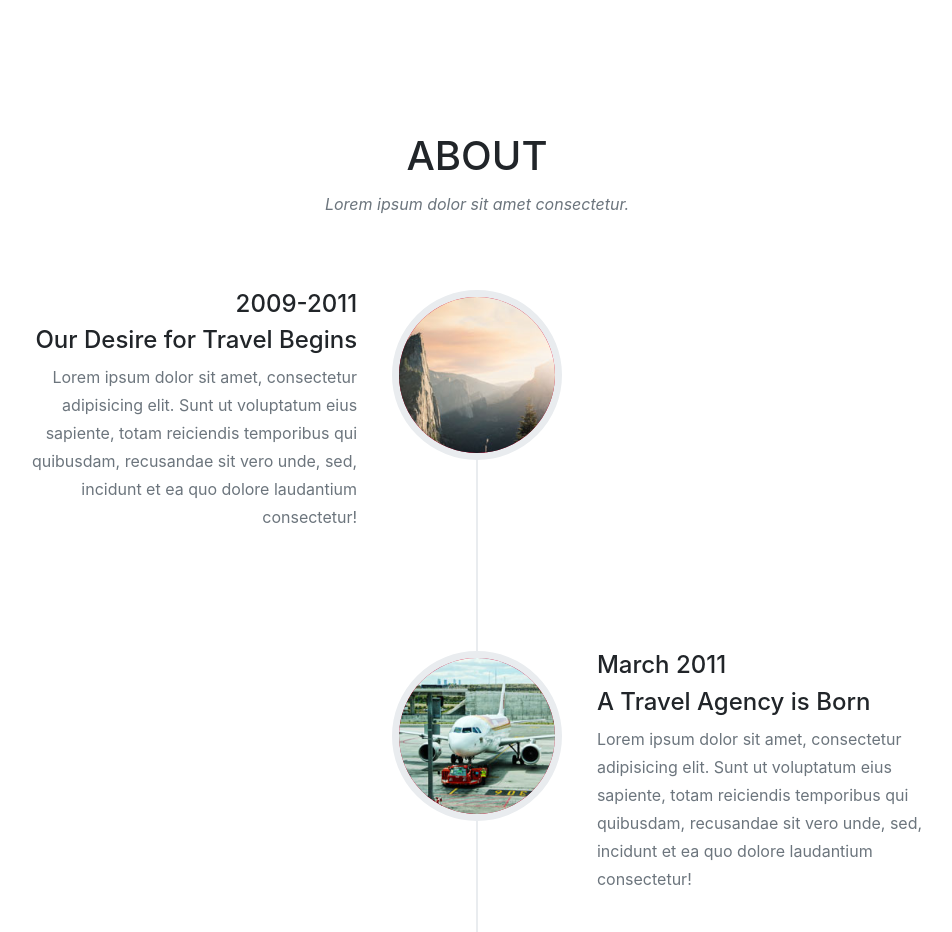
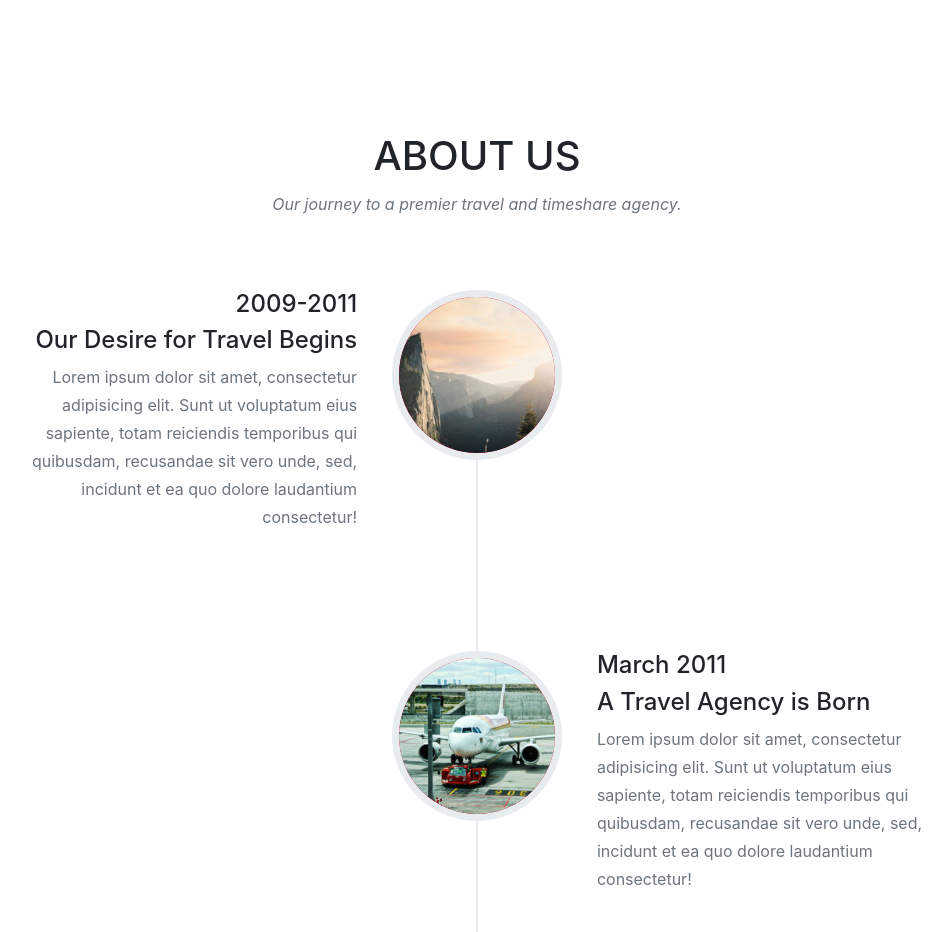
Before and after one commit to alexchomiak/it202-project1, a website with bundled scripts: page index.html in a window 1280 px wide. Shown: the part 3420-4352 px from the top of the page, without its empty margins (163-1115 px from the left). Built offline with nearby package versions, Linux system fonts and the light colour scheme; a web font is replaced by a local one.

Commit message:
updated about header

```diff
--- a/index.html
+++ b/index.html
@@ -302,8 +302,8 @@
     <div class="container">
       <div class="row">
         <div class="col-lg-12 text-center">
-          <h2 class="section-heading text-uppercase">About</h2>
-          <h3 class="section-subheading text-muted">Lorem ipsum dolor sit amet consectetur.</h3>
+          <h2 class="section-heading text-uppercase">About Us</h2>
+          <h3 class="section-subheading text-muted">Our journey to a premier travel and timeshare agency.</h3>
         </div>
       </div>
       <div class="row">
```
